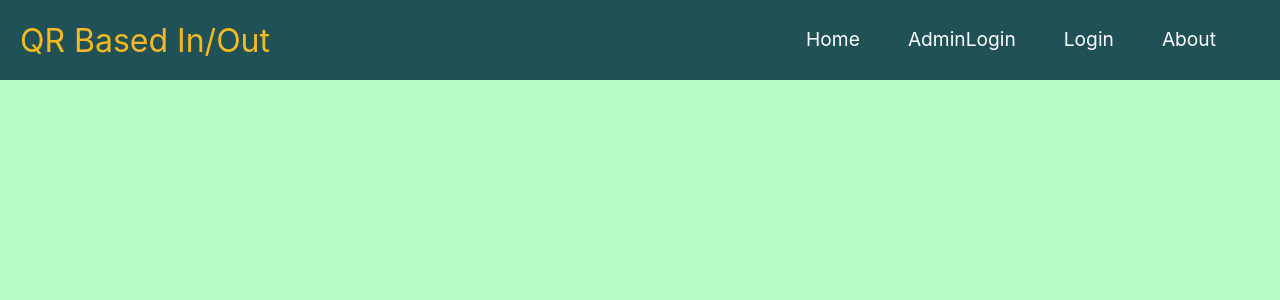
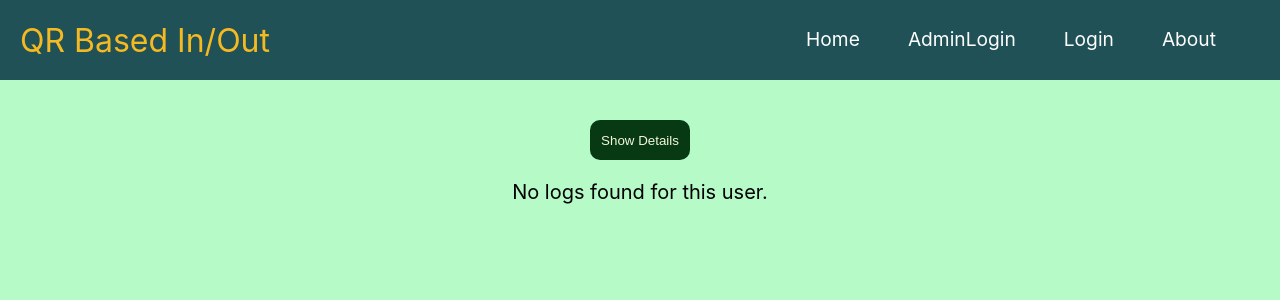
Before and after one commit to gk022135/my-app, a React (Create React App) app: page /studentdetails in a window 1280 px wide. Shown: the top 300 px of the page. Built offline with nearby package versions, Linux system fonts and the light colour scheme.

Commit message:
log woking properly

```diff
--- a/src/App.js
+++ b/src/App.js
@@ -12,6 +12,7 @@ import {SignUp} from "./components/Pages/SignUp";
 import RefrshHandler from './RefrshHandler';
 import { AdminDashBoard } from "./components/Pages/AdminDashBoard";
 import AdminSign  from "./components/Pages/AdminSign";
+import StudentDetails from "./components/Pages/StudentDetails";
 
 
 
@@ -41,6 +42,8 @@ function App() {
             <Route path = "/adminsignup" element = {<AdminSign/>}/>
             <Route path = "/admindashboard" element ={<AdminDashBoard />}/>
 
+            <Route path="/studentdetails" element={<StudentDetails />} />
+
           </Routes>
 
         </div>
--- a/src/components/Pages/About.js
+++ b/src/components/Pages/About.js
@@ -3,6 +3,7 @@ import './Contact.css'
 import propic from './sri ganesh.jpeg'
 
 export const About = () => {
+
   return (
   <>
   <div className="cards">
--- a/src/components/Pages/AdminDashBoard.css
+++ b/src/components/Pages/AdminDashBoard.css
@@ -33,6 +33,7 @@
     align-items: center;
 }
 .qr{
+    /* height: auto; */
     margin: 5px;
     padding: 20px;
     border: 5px solid rgb(30, 234, 241);
--- a/src/components/Pages/Home.js
+++ b/src/components/Pages/Home.js
@@ -1,32 +1,33 @@
-import React,{useState,useEffect} from "react";
-import {useNavigate} from 'react-router-dom';
+import React, { useState, useEffect } from "react";
 import './Home.css';
+import { Link, useNavigate } from 'react-router-dom'
 import QRCodeScanner from "./QRCodeScanner";
 //import useNavigate  from "react-router-dom";
-import { handleSuccess ,handleError} from "../../utils";
+import { handleSuccess, handleError } from "../../utils";
 import { ToastContainer } from 'react-toastify';
+import StudentDetails from "./StudentDetails";
 
 
 export const Home = () => {
-  const [loggedInUser,setLoggedInUser] = useState('');
-  const [hostel,setHostel] = useState('');
+  const [loggedInUser, setLoggedInUser] = useState('');
+  const [hostel, setHostel] = useState('');
   const navigate = useNavigate();
 
-  useEffect(()=>{
+  useEffect(() => {
     setLoggedInUser(localStorage.getItem("loggedInUser"));
     setHostel(localStorage.getItem("hostelname"));
     console.log("it workng fine till here");
 
-  },[])
+  }, [])
 
-  const handleLogout =(e)=>{
+  const handleLogout = (e) => {
     localStorage.removeItem('token');
     localStorage.removeItem('loggedInUser');
     localStorage.removeItem('hostelname');
     handleSuccess('user logged out successed');
-    setTimeout(()=>{
+    setTimeout(() => {
       navigate('/login');
-    },1000)
+    }, 1000)
   }
 
 
@@ -46,11 +47,22 @@ export const Home = () => {
         <div className="std_child"><p>Qr for Exit</p></div>
         <div className="std_child"><p>Qr for Entry</p></div>
         <div className="std_child"><p>Your Past History</p></div>
-          <div className="std_child">Aditionl data </div>
+        <div className="std_child">
+          <Link to="/studentdetails">
+            <button>
+              Show Details
+            </button>
+          </Link>
+        </div>
 
       </div>
+      <div className="qr">
+        <h2>Make Scan here </h2>
 
+      </div>
       <QRCodeScanner />
+
+
       <h1>Home</h1>
 
       <div class="animated-text">
--- a/src/components/Pages/Login.js
+++ b/src/components/Pages/Login.js
@@ -45,6 +45,7 @@ export function Login() {
               localStorage.setItem('token', jwtToken);
               localStorage.setItem('loggedInUser', name);
               localStorage.setItem('hostelname', hostel);
+              localStorage.setItem('useremail', email);
               setTimeout(() => {
                   navigate('/home')
               }, 1000)
--- a/src/components/Pages/QRCodeScanner.js
+++ b/src/components/Pages/QRCodeScanner.js
@@ -1,30 +1,33 @@
-// src/QRCodeScanner.js
 import React, { useState } from 'react';
 import { Html5Qrcode } from 'html5-qrcode';
 
 const QRCodeScanner = () => {
   const [scannedData, setScannedData] = useState(null);
-  const [gPassStatus ,setGPassStatus] = useState(null);
   const [error, setError] = useState(null);
-  const [isScanning, setIsScanning] = useState(false);  // To track whether scanning is active
+  const [isScanning, setIsScanning] = useState(false);
+  const [dataToSend, setDataToSend] = useState("");  // State to hold QR code data
 
   let html5QrCode;
-  let dataToSend;
 
   const startScanning = () => {
-    setIsScanning(true);
     html5QrCode = new Html5Qrcode("reader");
-
 
     const qrCodeSuccessCallback = (decodedText) => {
       setScannedData(decodedText);
+      setDataToSend(decodedText); // Update dataToSend state
 
-      stopScanning();
+      stopScanning(); // Stop scanning after reading a QR code
 
+      const str = decodedText.substring(0, 4); // Check the first 4 characters of QR code
 
-      const dataObject = { qrCodeData: decodedText };
+      const PassObj = {
+        email: localStorage.getItem("useremail"),
+        QrEntry: (str === 'ENTR') ? decodedText : null,
+        QrExit: (str === 'EXIT') ? decodedText : null,
+      };
 
-      console.log(dataObject);
+      // Call SendDataBackend with PassObj
+      SendDataBackend(PassObj);
     };
 
     const qrCodeErrorCallback = (errorMessage) => {
@@ -45,68 +48,79 @@ const QRCodeScanner = () => {
       setError("Failed to start the scanner. Try again.");
       setIsScanning(false);
     });
+
+    setIsScanning(true);
   };
 
   const stopScanning = () => {
     if (html5QrCode) {
+      setIsScanning(false);
       html5QrCode.stop().then(() => {
         console.log("QR Code scanning stopped.");
-        setIsScanning(false);
       }).catch((err) => {
         console.error("Failed to stop scanning:", err);
       });
     }
+  };
 
+  const SendDataBackend = async (PassObj) => {
+    try {
+      const url = "http://localhost:8080/auth/gatepass";
+      const response = await fetch(url, {
+        method: 'POST',
+        headers: {
+          'Content-Type': 'application/json',
+        },
+        body: JSON.stringify(PassObj),
+      });
 
-    const SendDataBackend = async (dataObject,req,res)=>{
-      const url = "http://localhost:8080/auth/gatepass";
-      const response = await fetch(url,{
-        method: 'POST',
-        headers :{
-          'Content-Type': 'application | json'
-        }, body: JSON.stringify(dataObject)
-      })
-      const result = await res.json();
-      const {message, success} = result;
-      console.log(result);
+      if (!response.ok) {
+        throw new Error(`HTTP error! Status: ${response.status}`);
       }
 
+      const result = await response.json();
+      const { message, success } = result;
 
+      console.log(result);
+      console.log(message);
+      return { success, message };
+    } catch (error) {
+      console.error("Error sending data to backend:", error);
+      return { success: false, message: error.message };
+    }
+  };
 
-
-
-
-
-
+  const handleClick = () => {
+    if (isScanning) {
+      stopScanning();
+    } else {
+      startScanning();
+    }
   };
 
   return (
-    <div style={{ textAlign: 'center', paddingTop: '50px' }}>
-      <h1>QR Code Scanner</h1>
-
-      {/* Scanning area */}
+    <div>
       <div id="reader" style={{ width: "500px", height: "500px", marginBottom: "20px" }}></div>
 
-      {/* Start Scanning Button */}
+      <div>
         <button
-        onClick={startScanning}
-        disabled={isScanning}
+          onClick={handleClick}
           style={{
             padding: "10px 20px",
-          backgroundColor: isScanning ? "gray" : "#007bff",
+            backgroundColor: isScanning ? "#FF0000" : "#007bff",
             color: "white",
             border: "none",
             borderRadius: "5px",
-          cursor: isScanning ? "not-allowed" : "pointer"
+            cursor: "pointer"
           }}
         >
-        {isScanning ? "Scanning..." : "Start Scanning"}
+          {isScanning ? "Stop Scanning" : "Start Scanning"}
         </button>
 
-      {/* Display the scanned data or error */}
         <div style={{ marginTop: '20px' }}>
           {scannedData && <p>Scanned Data: {scannedData}</p>}
           {error && <p>Error: {error}</p>}
+        </div>
       </div>
     </div>
   );
--- /dev/null
+++ b/src/components/Pages/StudentDetails.js
@@ -0,0 +1,81 @@
+import React, { useState } from "react";
+import './studentDetails.css'
+
+const StudentDetails = () => {
+    const [studentDetails, setStudentDetails] = useState([]); // Initialize as an empty array
+    const [loading, setLoading] = useState(false);
+
+    const fetchStudentDetails = async (e) => {
+        e.preventDefault();
+
+        setLoading(true);
+        const url = "http://localhost:8080/auth/gatepass";
+        const requestData = {
+            email: localStorage.getItem("useremail"),
+        };
+
+        try {
+            const response = await fetch(url, {
+                method: "POST",
+                headers: {
+                    'Content-Type': 'application/json',
+                },
+                body: JSON.stringify(requestData),
+            });
+
+            if (!response.ok) {
+                throw new Error(`HTTP error! Status: ${response.status}`);
+            }
+
+            const result = await response.json();
+            console.log("Backend response:", result);
+
+            // Extract and set logs
+            if (result.success && result.logs) {
+                setStudentDetails(result.logs); // Update state with logs array
+            } else {
+                console.error("Unexpected response format:", result);
+            }
+        } catch (error) {
+            console.error("Error fetching student details:", error);
+        } finally {
+            setLoading(false);
+        }
+    };
+
+    return (
+        <div>
+            <div className="tablee">
+                <button onClick={fetchStudentDetails} disabled={loading}>
+                    {loading ? "Loading..." : "Show Details"}
+                </button>
+
+                {studentDetails.length > 0 ? (
+                    <table border="1" style={{ marginTop: "20px", width: "100%", textAlign: "left" }}>
+                        <thead>
+                            <tr>
+                                <th>Email</th>
+                                <th>Created At</th>
+                                <th>Message</th>
+                            </tr>
+                        </thead>
+                        <tbody>
+                            {studentDetails.map((log, index) => (
+                                <tr key={index}>
+                                    <td>{log.user}</td>
+                                    <td>{new Date(log.createdAt).toLocaleString()}</td>
+                                    <td>{log.message}</td>
+                                </tr>
+                            ))}
+                        </tbody>
+                    </table>
+                ) : (
+                    !loading && <p>No logs found for this user.</p>
+                )}
+            </div>
+
+        </div>
+    );
+};
+
+export default StudentDetails;
--- /dev/null
+++ b/src/components/Pages/studentDetails.css
@@ -0,0 +1,51 @@
+.tablee {
+    font-size: 20px; /* Fixed typo: '20x' to '20px' */
+    color: black;
+    width: 100%; /* Table takes the full width */
+    border-collapse: collapse; /* Remove double borders */
+    margin-top: 20px; /* Add spacing from the top */
+}
+
+.tablee th, .tablee td {
+    border: 1px solid #ddd; /* Add borders to cells */
+    padding: 8px; /* Add padding for better spacing */
+    text-align: left; /* Align text to the left */
+}
+
+.tablee th {
+    background-color: #f2f2f2; /* Light gray background for header */
+    font-weight: bold; /* Make header text bold */
+    text-align: center; /* Center-align header text */
+}
+
+.tablee tr:nth-child(even) {
+    background-color: #f9f9f9; /* Add alternating row colors */
+}
+.tablee tr{
+    height: 10px;
+}
+
+.tablee tr:hover {
+    background-color: #4a72f5; /* Highlight row on hover */
+}
+
+.tablee td {
+    vertical-align: middle; /* Align text vertically */
+}
+
+.tablee button{
+    margin: 20px;
+    height: 40px;
+    width:100px;
+    border: #4a72f5;
+    border-radius: 10px;
+    background-color: rgb(7, 58, 18);
+    color: beige;
+    text-decoration: solid;
+    font-weight: 20px;
+}
+.tablee button:hover{
+    background-color: aqua;
+    color: black;
+    box-shadow: 5px 5px 10px 5px rgba(177, 65, 65, 0.3);
+}
```
Also changed, not shown: src/components/Pages/Home.css (+11 -0 lines). Lines whose indentation alone changed are shown as unchanged.
